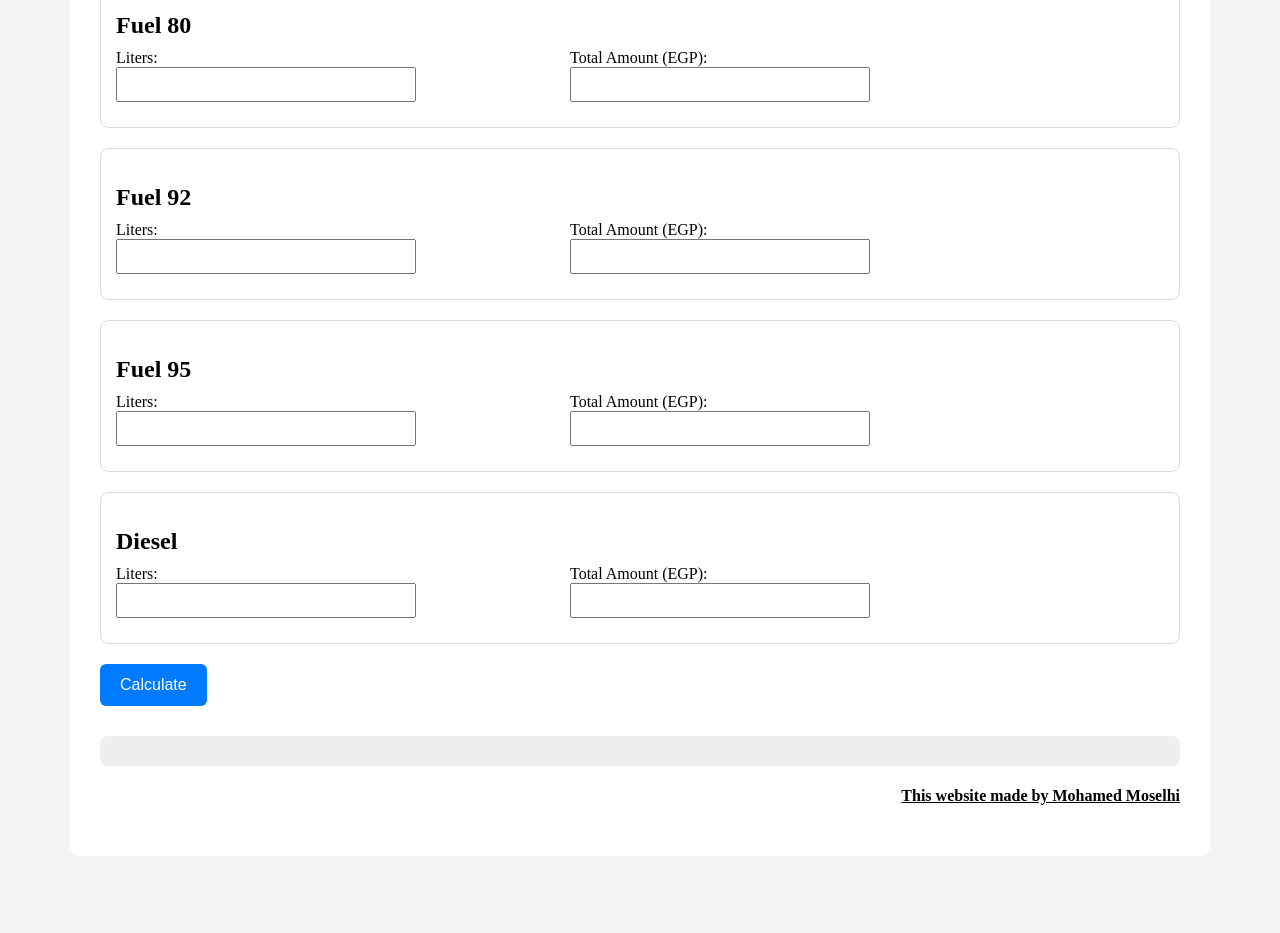
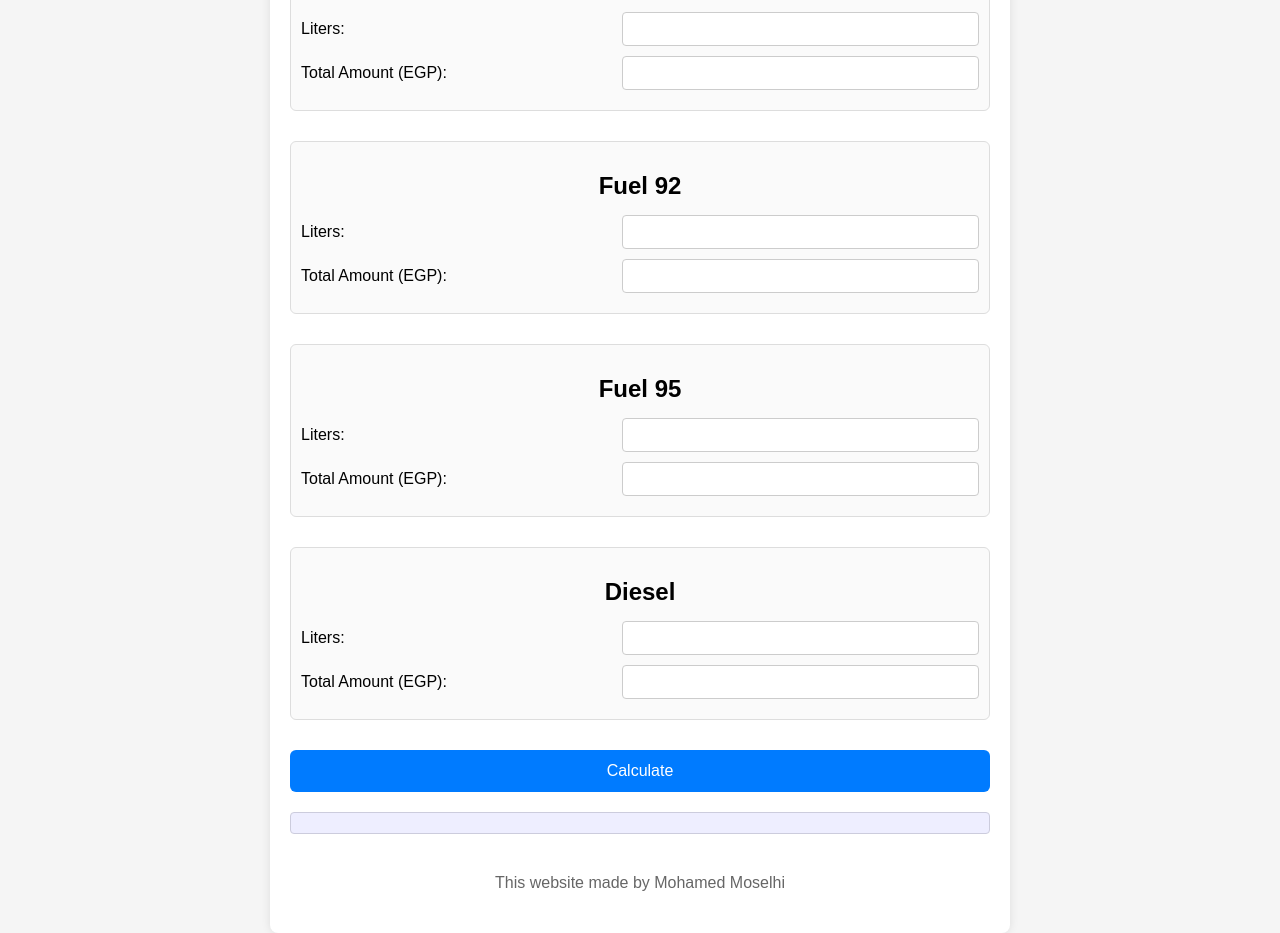
Before and after one commit to Moselhi/chillout, a plain HTML site: page index.html in a window 1280 px wide. Shown: the part 162-1095 px from the top of the page. Before the commit the page ends 1046 px from the top, so only its background shows below. Drawn offline with Linux system fonts and the light colour scheme.

Commit message:
Add files via upload

```diff
--- a/style.css
+++ b/style.css
@@ -1,63 +1,95 @@
+/* style.css */
+
 body {
-  font-family: inherit;
-  background: #f4f4f4;
-  padding: 20px;
+  font-family: Arial, sans-serif;
+  margin: 0;
+  padding: 0;
+  background-color: #f5f5f5;
 }
 
 .container {
-  max-width: 1080px;
-  margin: auto;
+  max-width: 700px;
+  margin: 0 auto;
+  padding: 20px;
   background: white;
-  padding: 30px;
-  border-radius: 10px;
+  border-radius: 8px;
+  box-shadow: 0 0 10px rgba(0, 0, 0, 0.1);
 }
 
-.container h1 {
-    color: red;
+h1, h2 {
+  text-align: center;
 }
 
 .fuel-type {
-  margin-bottom: 20px;
+  margin-bottom: 30px;
+  padding: 10px;
   border: 1px solid #ddd;
-  padding: 15px;
-  border-radius: 8px;
+  border-radius: 6px;
+  background-color: #fafafa;
 }
 
 .fuel-type h2 {
-  margin-bottom: 10px;
+  margin-bottom: 15px;
 }
 
 label {
-  display: inline-block;
-  width: 300px;
-  margin-right: 150px;
+  display: flex;
+  justify-content: space-between;
+  align-items: center;
   margin-bottom: 10px;
+  width: 100%;
 }
 
-input {
+input[type="number"] {
+  width: 50%;
   padding: 8px;
-  width: 100%;
-  box-sizing: border-box;
+  font-size: 14px;
+  border: 1px solid #ccc;
+  border-radius: 4px;
 }
 
+/* زرار الحساب */
 button {
-  padding: 12px 20px;
-  font-size: 16px;
+  display: block;
+  width: 100%;
+  padding: 12px;
   background-color: #007bff;
   color: white;
   border: none;
   border-radius: 6px;
+  font-size: 16px;
   cursor: pointer;
+  margin-top: 20px;
+}
+
+button:hover {
+  background-color: #0056b3;
 }
 
 #results {
-  margin-top: 30px;
-  padding: 15px;
-  background: #eee;
-  border-radius: 8px;
+  margin-top: 20px;
+  padding: 10px;
+  background-color: #eef;
+  border: 1px solid #ccd;
+  border-radius: 4px;
 }
 
 h4 {
-    text-align: right;
-    text-decoration: underline;
+  text-align: center;
+  margin-top: 40px;
+  font-weight: normal;
+  color: #666;
 }
+
+/* ✅ Media Query للموبايل */
+@media (max-width: 600px) {
+  label {
+    flex-direction: column;
+    align-items: flex-start;
+  }
+
+  input[type="number"] {
+    width: 100%;
+    margin-top: 5px;
+  }
+}
```
